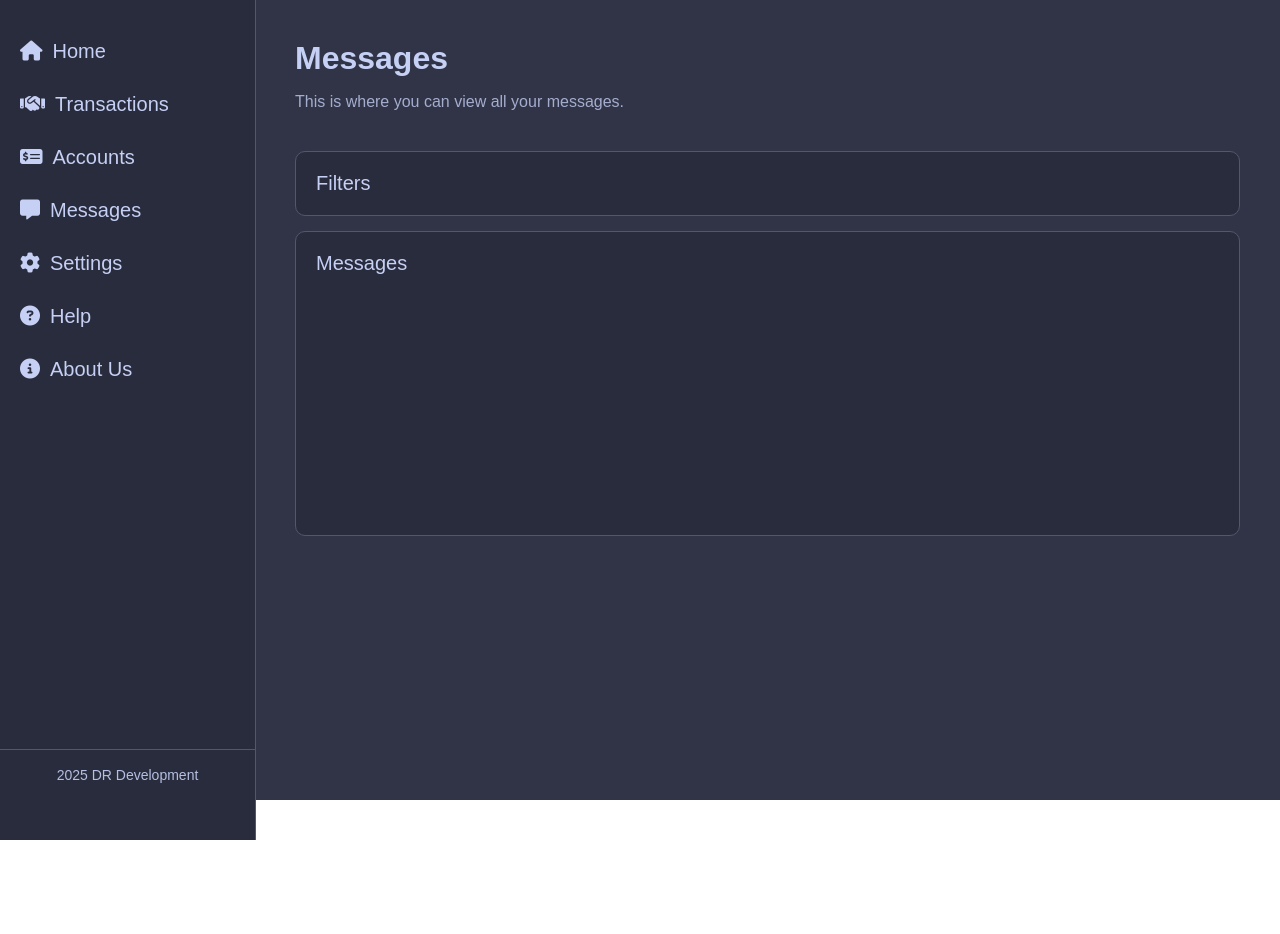
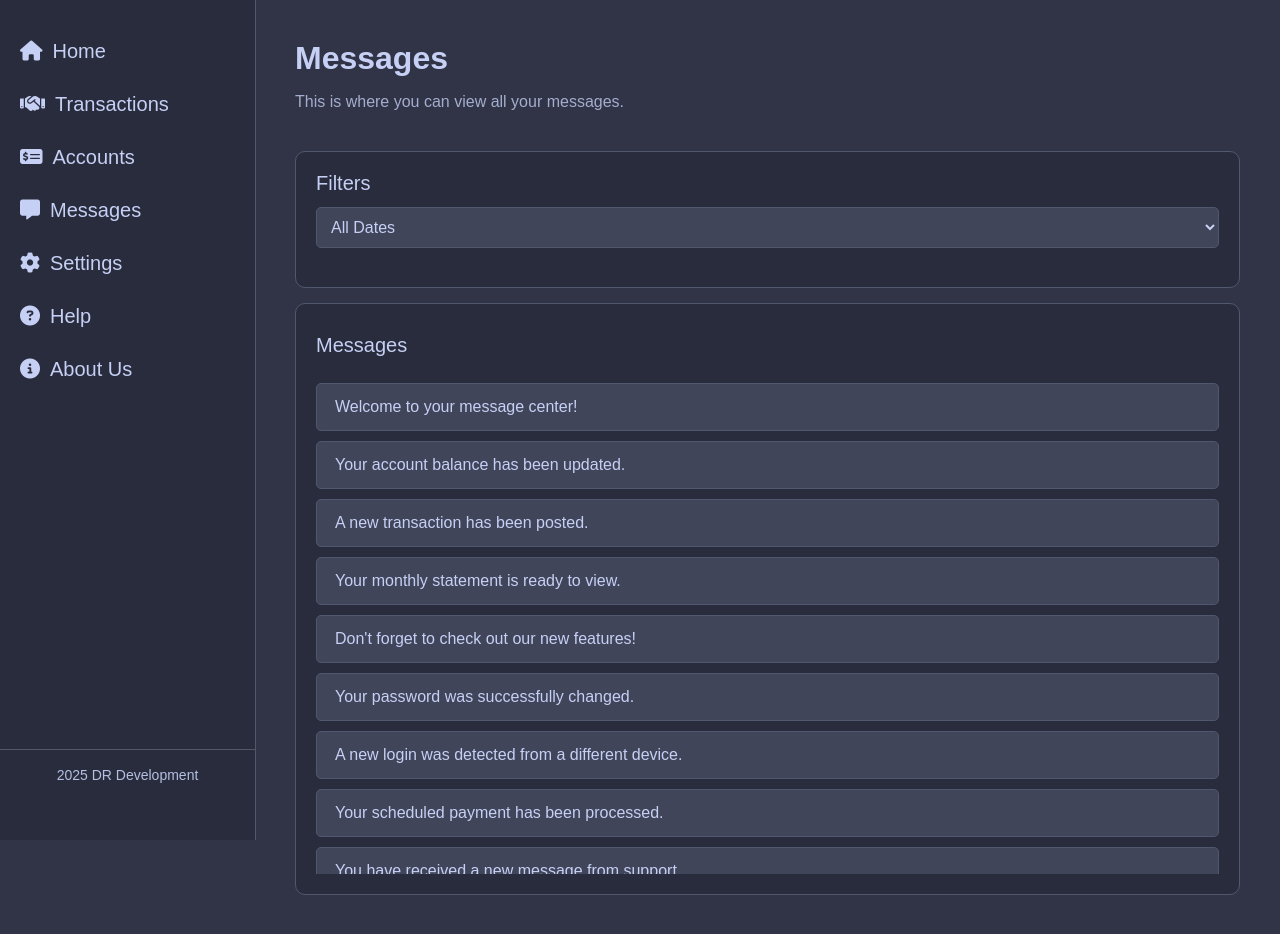
Before and after one commit to DwayneCrous/SuperCoolFinanceTracker, a SvelteKit app: page /Messages in a window 1280 px wide. Before the commit the page ends 800 px from the top, so only its background shows below. Built offline with nearby package versions, Linux system fonts and the light colour scheme; no server answers.

Commit message:
fixed styles, added filters and added fictitious messages for testing

```diff
--- a/src/routes/Messages/+page.svelte
+++ b/src/routes/Messages/+page.svelte
@@ -1,4 +1,51 @@
 <script>
+  import messages from "./messages.json";
+
+  let selectedDate = "all";
+
+  $: filteredMessages = messages.filter((message) => {
+    if (selectedDate === "all") return true;
+    const today = new Date();
+    const messageDate = new Date(message.date);
+    switch (selectedDate) {
+      case "today":
+        return messageDate.toDateString() === today.toDateString();
+      case "thisWeek": {
+        const startOfWeek = new Date(today);
+        startOfWeek.setDate(today.getDate() - today.getDay());
+        return messageDate >= startOfWeek && messageDate <= today;
+      }
+      case "lastWeek": {
+        const lastWeekStart = new Date(today);
+        lastWeekStart.setDate(today.getDate() - today.getDay() - 7);
+        const lastWeekEnd = new Date(today);
+        lastWeekEnd.setDate(today.getDate() - today.getDay() - 1);
+        return messageDate >= lastWeekStart && messageDate <= lastWeekEnd;
+      }
+      case "thisMonth":
+        return (
+          messageDate.getMonth() === today.getMonth() &&
+          messageDate.getFullYear() === today.getFullYear()
+        );
+      case "lastMonth": {
+        const lastMonth = new Date(
+          today.getFullYear(),
+          today.getMonth() - 1,
+          1
+        );
+        return (
+          messageDate.getMonth() === lastMonth.getMonth() &&
+          messageDate.getFullYear() === lastMonth.getFullYear()
+        );
+      }
+      case "thisYear":
+        return messageDate.getFullYear() === today.getFullYear();
+      case "lastYear":
+        return messageDate.getFullYear() === today.getFullYear() - 1;
+      default:
+        return true;
+    }
+  });
 </script>
 
 <main>
@@ -10,9 +57,34 @@
   <div class="parent">
     <div class="filters">
       <p>Filters</p>
+      <select
+        name="Filter By Date"
+        id="dropdown_date"
+        bind:value={selectedDate}
+      >
+        <option value="all">All Dates</option>
+        <option value="today">Today</option>
+        <option value="thisWeek">This Week</option>
+        <option value="lastWeek">Last Week</option>
+        <option value="thisMonth">This Month</option>
+        <option value="lastMonth">Last Month</option>
+        <option value="thisYear">This Year</option>
+        <option value="lastYear">Last Year</option>
+      </select>
     </div>
     <div class="messages">
       <p>Messages</p>
+      {#if filteredMessages.length > 0}
+        <ul class="messages-list">
+          {#each filteredMessages as message}
+            <li>{message.text}</li>
+          {/each}
+        </ul>
+      {:else}
+        <div class="no-messages">
+          <p>No messages found.</p>
+        </div>
+      {/if}
     </div>
   </div>
 </main>
@@ -38,27 +110,84 @@
 
   .filters {
     grid-column: span 3 / span 3;
+    background-color: #292c3c;
+    color: #c6d0f5;
+    padding: 20px;
+    border: 1px solid #51576d;
+    border-radius: 10px;
+    display: flex;
+    flex-direction: column;
+    gap: 12px;
+  }
+
+  .filters p {
+    margin: 0;
+    font-size: 20px;
+    color: #c6d0f5;
+    align-self: flex-start;
   }
 
   .messages {
     grid-column: span 3 / span 3;
     grid-row: span 4 / span 4;
     grid-row-start: 2;
-  }
-
-  .filters,
-  .messages {
     background-color: #292c3c;
     color: #c6d0f5;
     padding: 20px;
     border: 1px solid #51576d;
     border-radius: 10px;
+    height: 550px;
+    display: flex;
+    flex-direction: column;
+    overflow: hidden;
   }
 
-  .filters p,
   .messages p {
+    flex-shrink: 0;
     margin: 0;
     font-size: 20px;
     color: #c6d0f5;
+    padding-top: 10px;
+    padding-bottom: 10px;
+  }
+
+  .messages-list {
+    list-style: none;
+    padding: 0;
+    margin: 16px 0 0 0;
+    flex: 1 1 auto;
+    overflow-y: auto;
+    max-height: 100%;
+  }
+
+  .messages-list li {
+    background: #414559;
+    margin-bottom: 10px;
+    padding: 14px 18px;
+    border-radius: 5px;
+    color: #c6d0f5;
+    border: 1px solid #51576d;
+    transition: background 0.2s;
+  }
+
+  .messages-list li:hover {
+    background: #51576d;
+  }
+
+  .no-messages {
+    background-color: #414559;
+    border: 1px solid #51576d;
+    border-radius: 5px;
+    padding: 10px;
+    margin-top: 20px;
+  }
+
+  select {
+    padding: 10px;
+    border-radius: 5px;
+    border: 1px solid #51576d;
+    background-color: #414559;
+    color: #c6d0f5;
+    font-size: 16px;
   }
 </style>
--- /dev/null
+++ b/src/routes/Messages/messages.json
@@ -0,0 +1,17 @@
+[
+  { "text": "Welcome to your message center!", "date": "2025-07-10" },
+  { "text": "Your account balance has been updated.", "date": "2025-07-09" },
+  { "text": "A new transaction has been posted.", "date": "2025-07-08" },
+  { "text": "Your monthly statement is ready to view.", "date": "2025-07-07" },
+  { "text": "Don't forget to check out our new features!", "date": "2025-07-06" },
+  { "text": "Your password was successfully changed.", "date": "2025-07-05" },
+  { "text": "A new login was detected from a different device.", "date": "2025-07-04" },
+  { "text": "Your scheduled payment has been processed.", "date": "2025-07-03" },
+  { "text": "You have received a new message from support.", "date": "2025-07-02" },
+  { "text": "Your profile information has been updated.", "date": "2025-07-01" },
+  { "text": "Your account has been temporarily locked due to suspicious activity.", "date": "2025-06-30" },
+  { "text": "A new beneficiary has been added to your account.", "date": "2025-06-29" },
+  { "text": "Your recent transaction exceeded your set limit.", "date": "2025-06-28" },
+  { "text": "Your subscription has been successfully renewed.", "date": "2025-06-27" },
+  { "text": "A new promotional offer is available for you.", "date": "2025-06-26" }
+]
```
